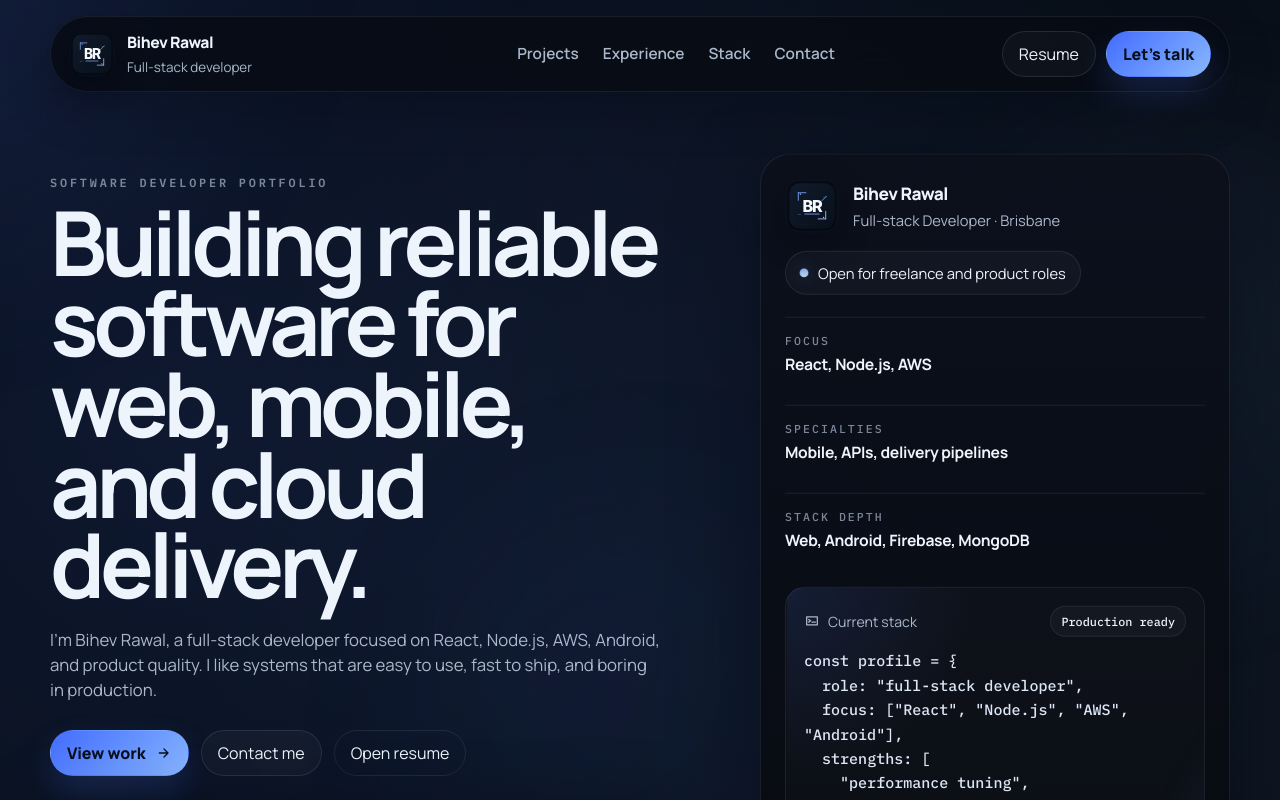
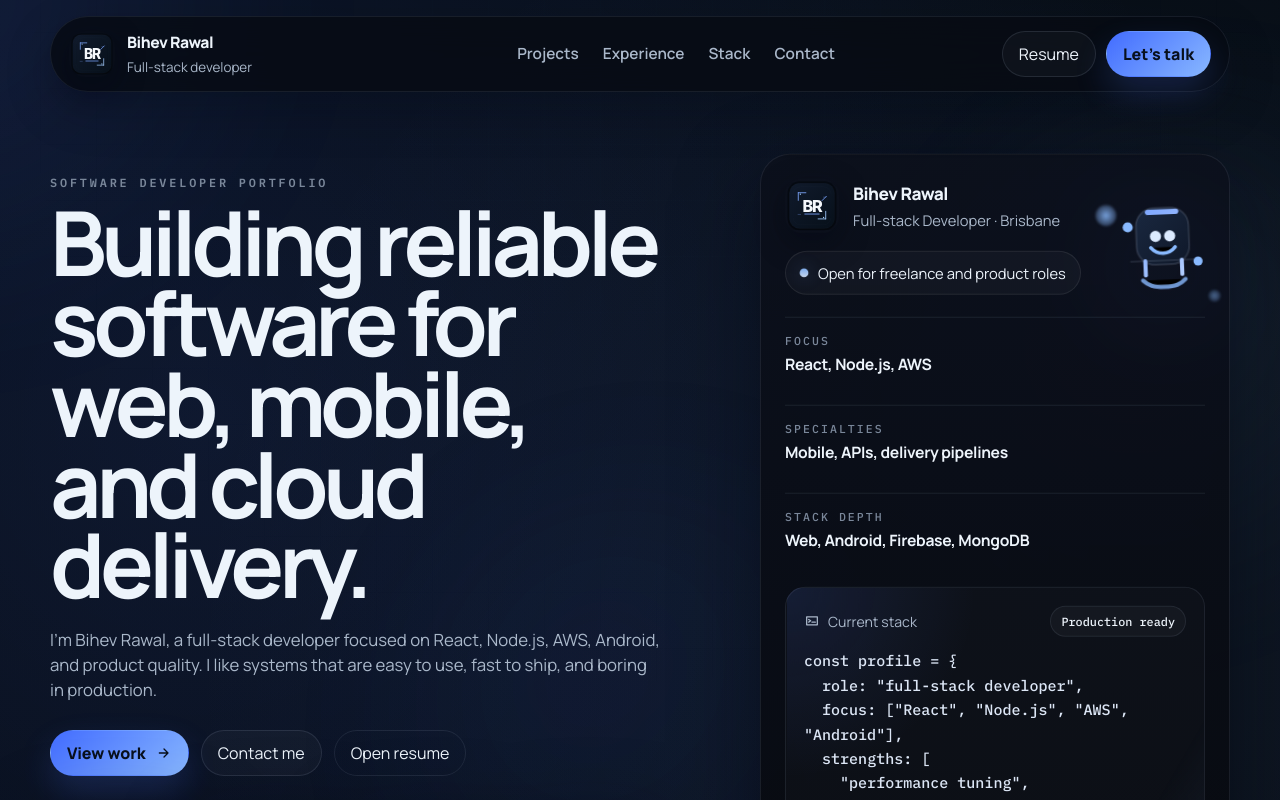
Before and after one commit to BihevRawal/bihev-portfolio-client, a React (Vite) app: page / in a window 1280 px wide. Shown: the top 800 px of the page. Built offline with nearby package versions, Linux system fonts and the light colour scheme; the HTML template or start-up script is replaced by a standard one.

Commit message:
Add animated mascot figure

```diff
--- a/src/App.jsx
+++ b/src/App.jsx
@@ -113,6 +113,73 @@ function TerminalIcon() {
       <path d="m7 10 3 2-3 2" />
       <path d="M12 14h5" />
     </svg>
+  );
+}
+
+function MascotFigure() {
+  return (
+    <div className="mascot-figure" aria-hidden="true">
+      <svg viewBox="0 0 120 120" className="mascot-svg" role="presentation">
+        <defs>
+          <linearGradient id="mascotBody" x1="18" y1="20" x2="102" y2="104" gradientUnits="userSpaceOnUse">
+            <stop stopColor="#1B2A43" />
+            <stop offset="1" stopColor="#0B1220" />
+          </linearGradient>
+          <linearGradient id="mascotGlow" x1="30" y1="26" x2="90" y2="92" gradientUnits="userSpaceOnUse">
+            <stop stopColor="#7BA5FF" />
+            <stop offset="1" stopColor="#B8D2FF" />
+          </linearGradient>
+        </defs>
+        <path
+          d="M34 38c0-9.94 8.06-18 18-18h16c9.94 0 18 8.06 18 18v20c0 9.94-8.06 18-18 18H52c-9.94 0-18-8.06-18-18V38Z"
+          fill="url(#mascotBody)"
+          stroke="rgba(148, 163, 184, 0.18)"
+          strokeWidth="2"
+        />
+        <path
+          d="M46 24h28"
+          stroke="url(#mascotGlow)"
+          strokeWidth="5"
+          strokeLinecap="round"
+        />
+        <circle cx="53" cy="48" r="5.5" fill="#DCEBFF" />
+        <circle cx="67" cy="48" r="5.5" fill="#DCEBFF" />
+        <path
+          d="M48 59c3.2 3.8 8 5.8 12 5.8s8.8-2 12-5.8"
+          stroke="#89BAFF"
+          strokeWidth="3.5"
+          strokeLinecap="round"
+        />
+        <path
+          d="M28 72h64"
+          stroke="rgba(148, 163, 184, 0.14)"
+          strokeWidth="2"
+          strokeLinecap="round"
+        />
+        <path
+          d="M42 72V86"
+          stroke="url(#mascotGlow)"
+          strokeWidth="4"
+          strokeLinecap="round"
+        />
+        <path
+          d="M78 72V86"
+          stroke="url(#mascotGlow)"
+          strokeWidth="4"
+          strokeLinecap="round"
+        />
+        <path
+          d="M39 91c5 5 10 7 21 7s16-2 21-7"
+          stroke="rgba(137, 186, 255, 0.8)"
+          strokeWidth="4"
+          strokeLinecap="round"
+        />
+        <circle cx="26" cy="38" r="5" fill="#89BAFF" />
+        <circle cx="94" cy="74" r="4.5" fill="#89BAFF" />
+      </svg>
+      <span className="mascot-spark mascot-spark-a" />
+      <span className="mascot-spark mascot-spark-b" />
+    </div>
   );
 }
 
@@ -503,6 +570,8 @@ export default function App() {
         <div className="grid" />
       </div>
 
+      <MascotFigure />
+
       <Header onOpenResume={() => setResumeOpen(true)} />
 
       <main className="page-shell">
--- a/src/index.css
+++ b/src/index.css
@@ -86,6 +86,49 @@ pre {
   pointer-events: none;
 }
 
+.mascot-figure {
+  position: fixed;
+  z-index: 1;
+  right: clamp(16px, 2vw, 32px);
+  top: clamp(84px, 10vh, 120px);
+  width: 118px;
+  aspect-ratio: 1;
+  filter: drop-shadow(0 20px 40px rgba(2, 8, 20, 0.36));
+  animation:
+    mascotDrift 20s ease-in-out infinite,
+    mascotHover 4.8s ease-in-out infinite;
+  pointer-events: none;
+  transform-origin: center;
+}
+
+.mascot-svg {
+  width: 100%;
+  height: 100%;
+}
+
+.mascot-spark {
+  position: absolute;
+  border-radius: 999px;
+  background: radial-gradient(circle, rgba(137, 186, 255, 0.9), rgba(137, 186, 255, 0));
+  filter: blur(1px);
+  animation: sparklePulse 2.4s ease-in-out infinite;
+}
+
+.mascot-spark-a {
+  width: 18px;
+  height: 18px;
+  left: -4px;
+  top: 16px;
+}
+
+.mascot-spark-b {
+  width: 14px;
+  height: 14px;
+  right: 4px;
+  bottom: 10px;
+  animation-delay: 1.2s;
+}
+
 .grid {
   position: absolute;
   inset: -10%;
@@ -154,6 +197,55 @@ pre {
   }
   50% {
     transform: translate(0.4vw, -1vh) scale(1.04);
+  }
+}
+
+@keyframes mascotDrift {
+  0% {
+    transform: translate3d(0, 0, 0) rotate(0deg) scale(1);
+  }
+  14% {
+    transform: translate3d(-12px, 18px, 0) rotate(6deg) scale(1.02);
+  }
+  28% {
+    transform: translate3d(-34px, 92px, 0) rotate(-4deg) scale(1.03);
+  }
+  42% {
+    transform: translate3d(-18px, 190px, 0) rotate(8deg) scale(1.04);
+  }
+  56% {
+    transform: translate3d(-26px, 310px, 0) rotate(2deg) scale(1.02);
+  }
+  70% {
+    transform: translate3d(-10px, 420px, 0) rotate(-6deg) scale(1.03);
+  }
+  84% {
+    transform: translate3d(6px, 220px, 0) rotate(4deg) scale(1.02);
+  }
+  100% {
+    transform: translate3d(0, 0, 0) rotate(0deg) scale(1);
+  }
+}
+
+@keyframes mascotHover {
+  0%,
+  100% {
+    filter: drop-shadow(0 20px 40px rgba(2, 8, 20, 0.36));
+  }
+  50% {
+    filter: drop-shadow(0 26px 54px rgba(79, 119, 255, 0.16));
+  }
+}
+
+@keyframes sparklePulse {
+  0%,
+  100% {
+    transform: scale(0.8);
+    opacity: 0.5;
+  }
+  50% {
+    transform: scale(1.2);
+    opacity: 1;
   }
 }
 
@@ -1068,6 +1160,8 @@ pre {
   }
 
   .orb,
+  .mascot-figure,
+  .mascot-spark,
   .primary-button,
   .secondary-button,
   .ghost-button,
@@ -1089,3 +1183,20 @@ pre {
     transition: none !important;
   }
 }
+
+@media (max-width: 1120px) {
+  .mascot-figure {
+    width: 88px;
+    right: 10px;
+    top: 92px;
+  }
+}
+
+@media (max-width: 760px) {
+  .mascot-figure {
+    width: 68px;
+    right: 8px;
+    top: 88px;
+    opacity: 0.88;
+  }
+}
```
